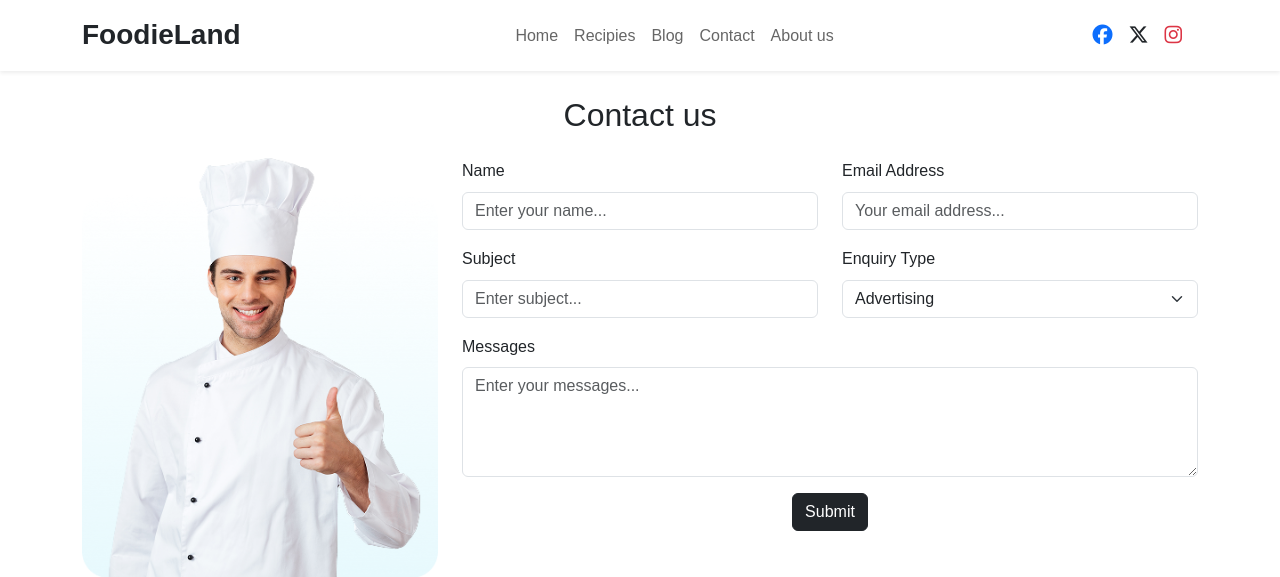
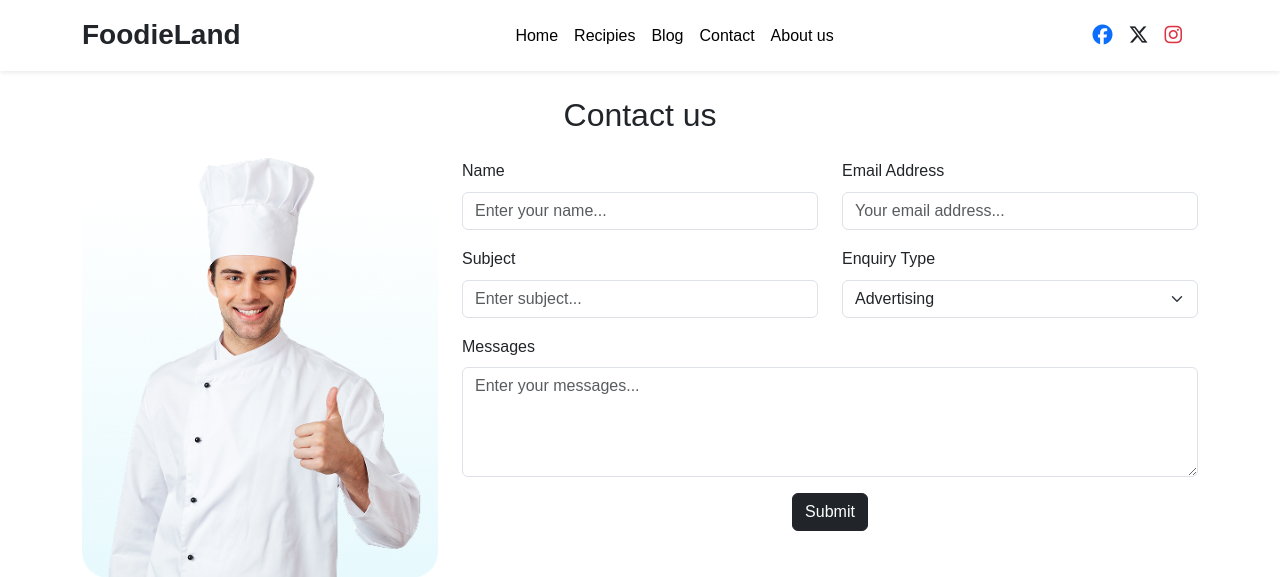
Before and after one commit to mir183/web_assignment, a PHP site: page /contact.html in a window 1280 px wide. Shown: the top 577 px of the page. Run offline with PHP 8.4, Linux system fonts and the light colour scheme; some web fonts are replaced.

Commit message:
Update styles.css with latest changes

```diff
--- a/styles.css
+++ b/styles.css
@@ -9,29 +9,15 @@ body{
     transition: color 0.3s ease;
 }
 
-<<<<<<< HEAD
-.nav-link:hover,.nav-link:active{
-    color: var(--primary-color) !important;
-}
-
-=======
->>>>>>> 2deef57 (final commit)
 .category-card{
     transition: all 0.3s cubic-bezier(0.4,0,0.2,1);
     cursor: pointer;
 }
 
-<<<<<<< HEAD
-/* Make navbar links black */
-.navbar-nav .nav-link {
-    color: #000 !important;
-}
-=======
 .navbar-nav .nav-link {
     color: #000 !important;
 }
 
->>>>>>> 2deef57 (final commit)
 .category-card:hover{
     transform: translateY(-10px);
     box-shadow: 0 20px 40px rgba(0, 0, 0, 0.15) !important ;
```
